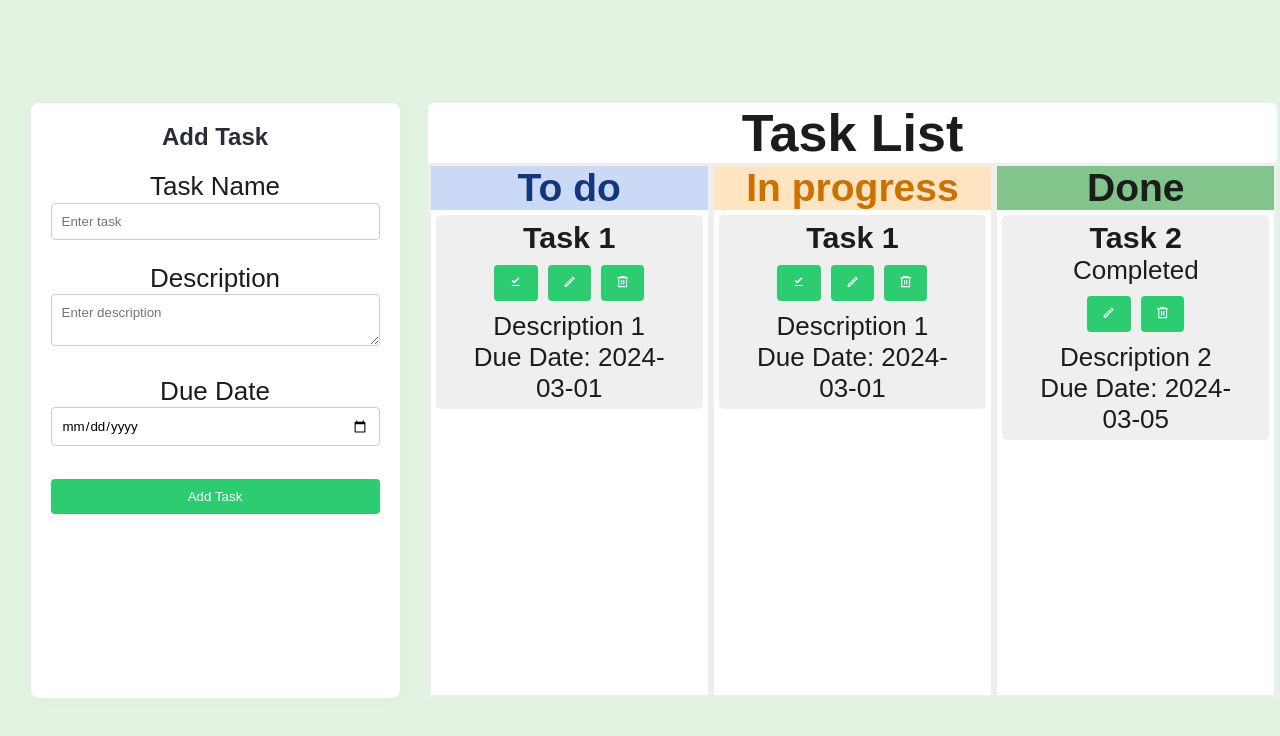
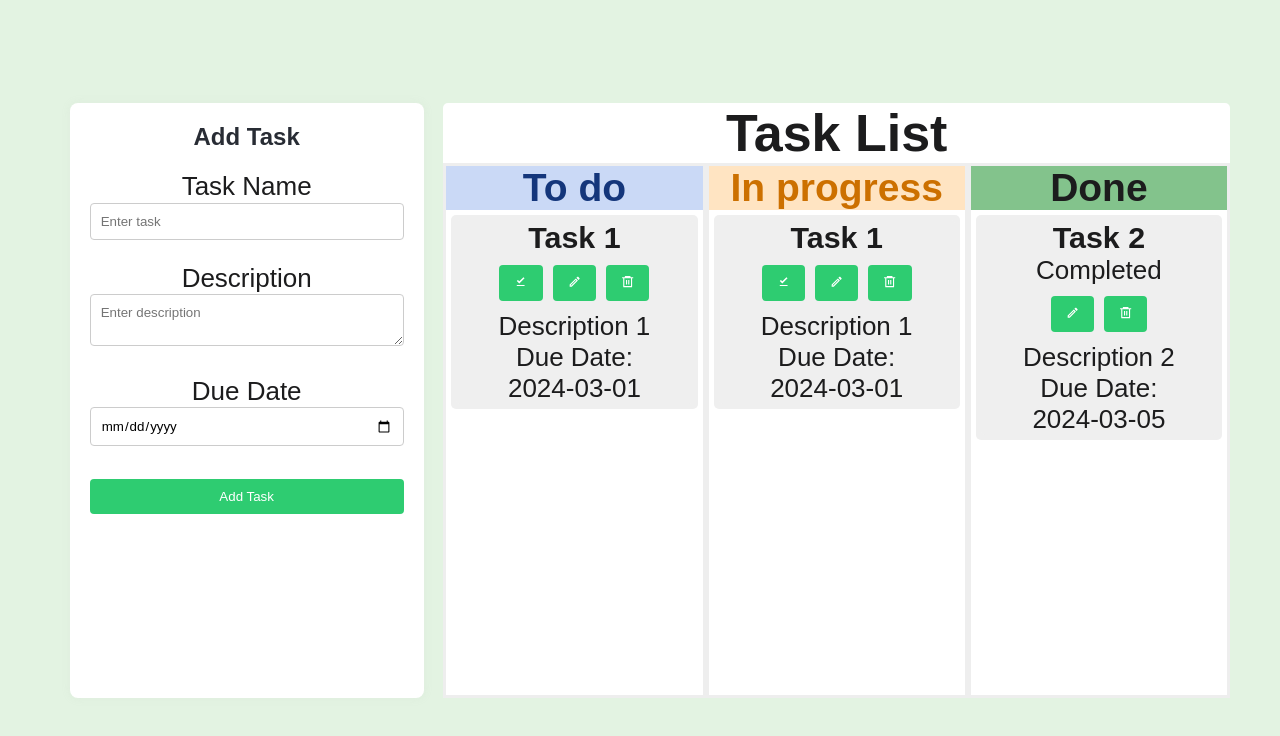
Before and after one commit to ceeygithub/task-manager, a React (Create React App) app: page / in a window 1280 px wide. Shown: the top 736 px of the page. Built offline with nearby package versions, Linux system fonts and the light colour scheme.

Commit message:
more styling

```diff
--- a/src/App.css
+++ b/src/App.css
@@ -25,10 +25,10 @@
 .inner-container{
 display: grid;
 grid-template-columns: 1fr 2fr;
+max-width:1180px ;
 }
 .AddTaskForm {
   max-width: 90%;
-  /* height: 400px; */
   margin: 0 auto;
   padding: 20px;
   background-color: #fff;
--- a/src/components/TaskList/TaskList.jsx
+++ b/src/components/TaskList/TaskList.jsx
@@ -1,4 +1,3 @@
-
 
 import React from 'react';
 import TaskItem from '../TaskItem/TaskItem';
```
